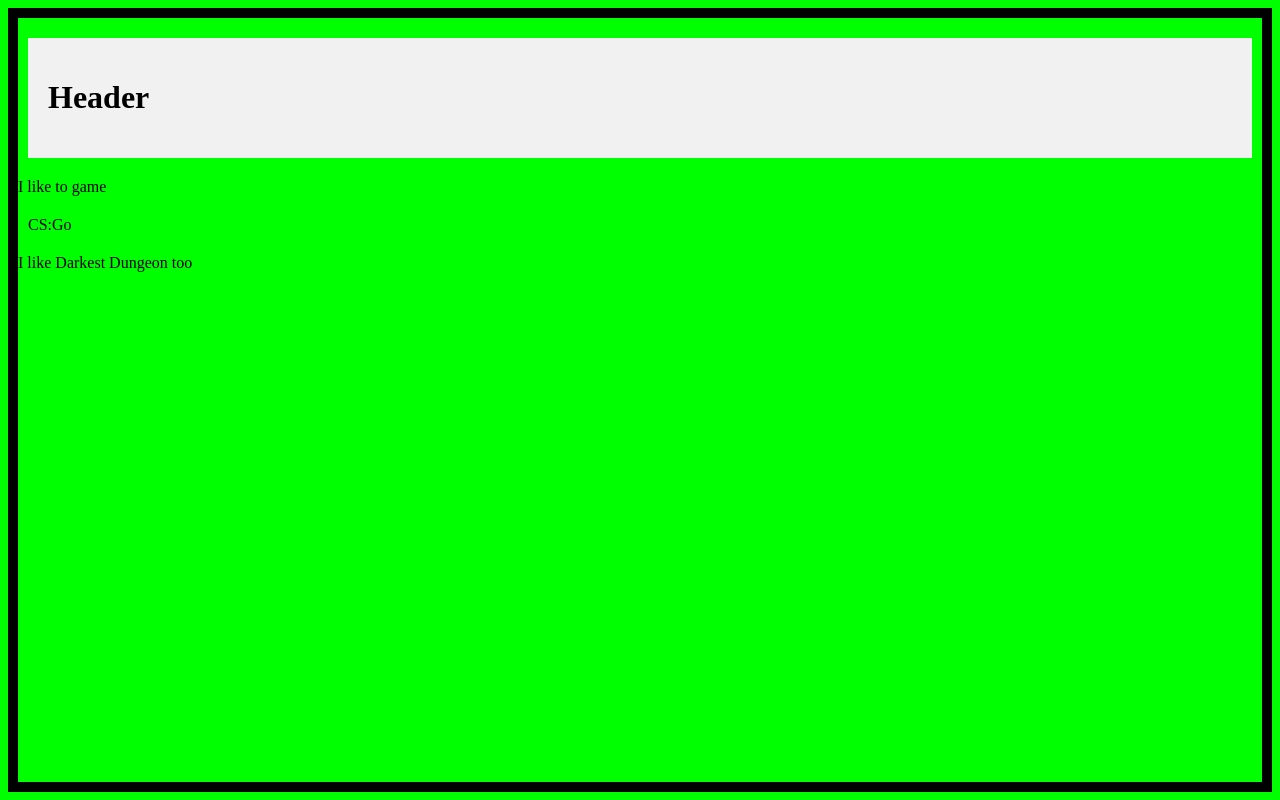
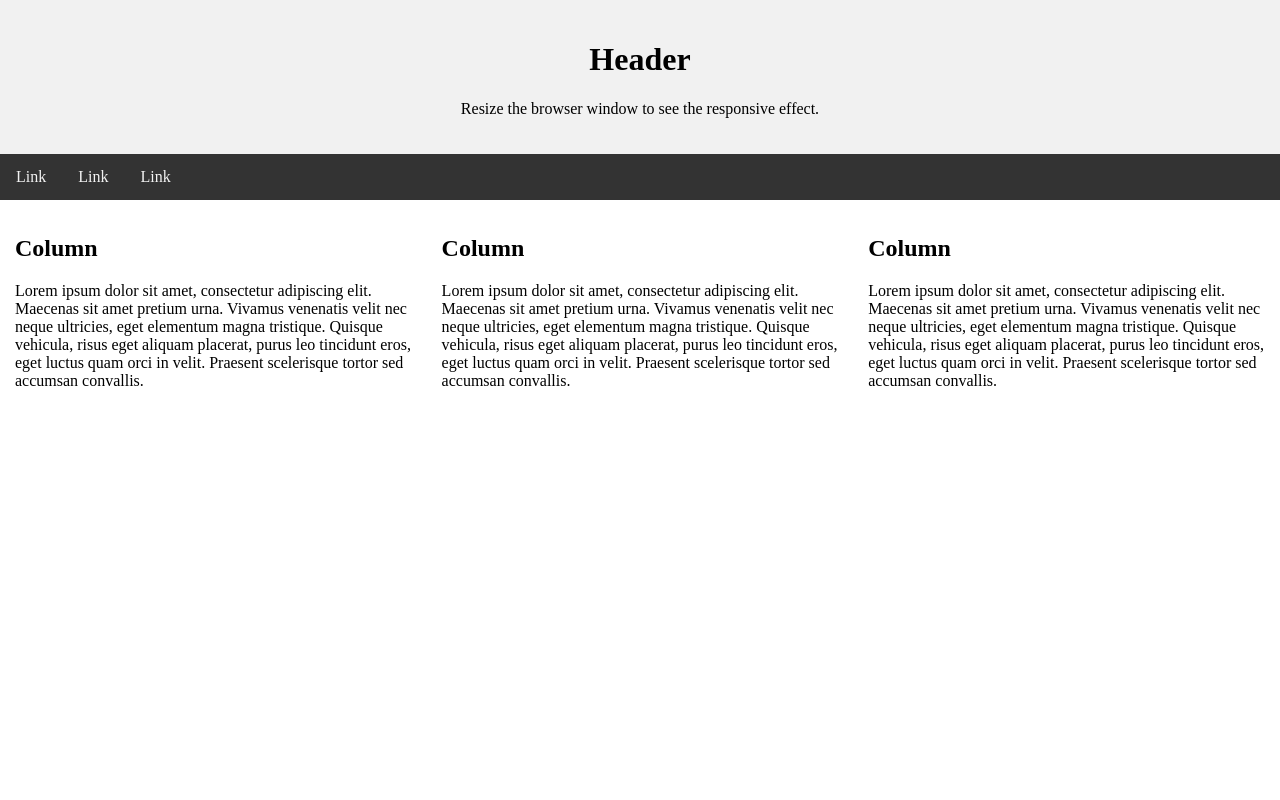
Before and after one commit to CKL2020/Second_Website, a plain HTML site: page index.html in a window 1280 px wide. Drawn offline with Linux system fonts and the light colour scheme.

Commit message:
Update index.html

```diff
--- a/index.html
+++ b/index.html
@@ -1,18 +1,95 @@
-<html>
-	<head>
-	<link href="style.css" rel="stylesheet" type"text/css" />
+<html lang="en">
+<head>
+<title>CSS Website Layout</title>
+<meta charset="utf-8">
+<meta name="viewport" content="width=device-width, initial-scale=1">
+<style>
+* {
+    box-sizing: border-box;
+}
 
-	</head>
+body {
+  margin: 0;
+}
 
-	<body>
-			<div class="header">
-				<h1>Header</h1>
-			</div>
-			I like to game
-			<div> CS:Go </div>
-			I like Darkest Dungeon too
+/* Style the header */
+.header {
+    background-color: #f1f1f1;
+    padding: 20px;
+    text-align: center;
+}
 
-	</body>
+/* Style the top navigation bar */
+.topnav {
+    overflow: hidden;
+    background-color: #333;
+}
 
+/* Style the topnav links */
+.topnav a {
+    float: left;
+    display: block;
+    color: #f2f2f2;
+    text-align: center;
+    padding: 14px 16px;
+    text-decoration: none;
+}
 
+/* Change color on hover */
+.topnav a:hover {
+    background-color: #ddd;
+    color: black;
+}
+
+/* Create three equal columns that floats next to each other */
+.column {
+    float: left;
+    width: 33.33%;
+    padding: 15px;
+}
+
+/* Clear floats after the columns */
+.row:after {
+    content: "";
+    display: table;
+    clear: both;
+}
+
+/* Responsive layout - makes the three columns stack on top of each other instead of next to each other */
+@media screen and (max-width:600px) {
+    .column {
+        width: 100%;
+    }
+}
+</style>
+</head>
+<body>
+
+<div class="header">
+  <h1>Header</h1>
+  <p>Resize the browser window to see the responsive effect.</p>
+</div>
+
+<div class="topnav">
+  <a href="#">Link</a>
+  <a href="#">Link</a>
+  <a href="#">Link</a>
+</div>
+
+<div class="row">
+  <div class="column">
+    <h2>Column</h2>
+    <p>Lorem ipsum dolor sit amet, consectetur adipiscing elit. Maecenas sit amet pretium urna. Vivamus venenatis velit nec neque ultricies, eget elementum magna tristique. Quisque vehicula, risus eget aliquam placerat, purus leo tincidunt eros, eget luctus quam orci in velit. Praesent scelerisque tortor sed accumsan convallis.</p>
+  </div>
+  <div class="column">
+    <h2>Column</h2>
+    <p>Lorem ipsum dolor sit amet, consectetur adipiscing elit. Maecenas sit amet pretium urna. Vivamus venenatis velit nec neque ultricies, eget elementum magna tristique. Quisque vehicula, risus eget aliquam placerat, purus leo tincidunt eros, eget luctus quam orci in velit. Praesent scelerisque tortor sed accumsan convallis.</p>
+  </div>
+  <div class="column">
+    <h2>Column</h2>
+    <p>Lorem ipsum dolor sit amet, consectetur adipiscing elit. Maecenas sit amet pretium urna. Vivamus venenatis velit nec neque ultricies, eget elementum magna tristique. Quisque vehicula, risus eget aliquam placerat, purus leo tincidunt eros, eget luctus quam orci in velit. Praesent scelerisque tortor sed accumsan convallis.</p>
+  </div>
+</div>
+
+</body>
 </html>
```
